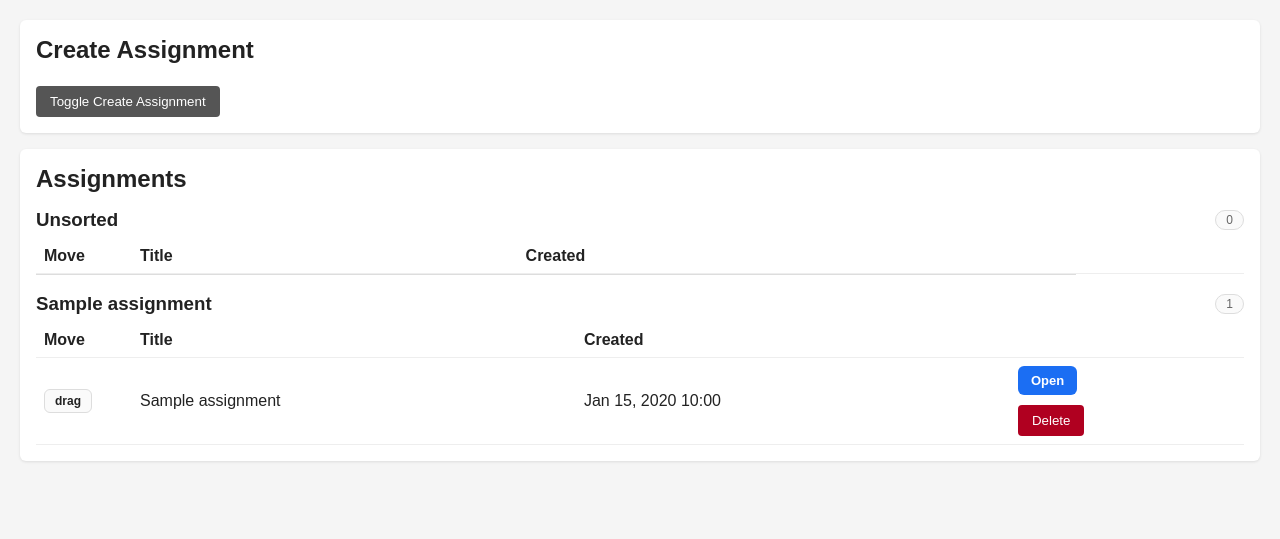
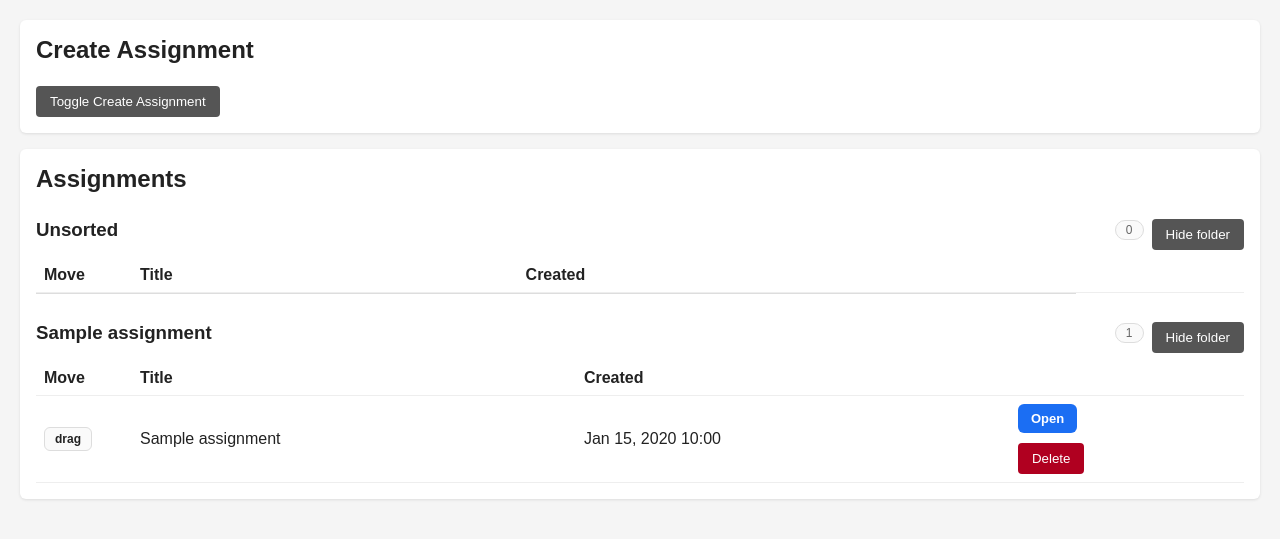
Before and after one commit to ampapacek/SAGE, a Flask app: page /assignments in a window 1280 px wide. Shown: the part 114-653 px from the top of the page. Run offline with Flask 3, Linux system fonts and the light colour scheme; tables that the repository leaves empty hold one stand-in row (values such as "Sample post"); lists and menus that the app fills with data are empty; some libraries are stand-ins or nearby versions.

Commit message:
Add folder show/hide toggles on assignments page

```diff
--- a/app.py
+++ b/app.py
@@ -96,6 +96,8 @@ TRANSLATIONS = {
         "move": "Move",
         "drag_to_move": "Drag to move",
         "move_failed": "Unable to move assignment.",
+        "show_folder": "Show folder",
+        "hide_folder": "Hide folder",
         "title": "Title",
         "create": "Create",
         "created": "Created",
@@ -345,6 +347,8 @@ TRANSLATIONS = {
         "move": "Přesunout",
         "drag_to_move": "Přetáhněte pro přesun",
         "move_failed": "Přesun se nezdařil.",
+        "show_folder": "Zobrazit složku",
+        "hide_folder": "Skrýt složku",
         "title": "Název",
         "create": "Vytvořit",
         "created": "Vytvořeno",
--- a/templates/assignments.html
+++ b/templates/assignments.html
@@ -46,9 +46,21 @@
         <div class="folder-group" data-folder-value="{{ folder.value }}">
           <div class="folder-header">
             <h3>{{ folder.name }}</h3>
-            <span class="folder-count">{{ folder.assignments | length }}</span>
+            <div class="folder-actions">
+              <span class="folder-count">{{ folder.assignments | length }}</span>
+              <button
+                type="button"
+                class="secondary folder-toggle"
+                data-toggle-target="folder-table-{{ loop.index }}"
+                data-show-label="{{ t('show_folder') }}"
+                data-hide-label="{{ t('hide_folder') }}"
+              >
+                {{ t('hide_folder') }}
+              </button>
+            </div>
           </div>
-          <table>
+          <div id="folder-table-{{ loop.index }}">
+            <table>
             <thead>
               <tr>
                 <th class="drag-cell">{{ t('move') }}</th>
@@ -78,7 +90,8 @@
                 </tr>
               {% endfor %}
             </tbody>
-          </table>
+            </table>
+          </div>
           {% if not loop.last %}
             <div class="section-divider"></div>
           {% endif %}
@@ -202,4 +215,24 @@
       });
     })();
   </script>
+  <script>
+    (function () {
+      var toggles = document.querySelectorAll(".folder-toggle");
+      if (!toggles.length) {
+        return;
+      }
+      toggles.forEach(function (button) {
+        var targetId = button.getAttribute("data-toggle-target");
+        var target = document.getElementById(targetId);
+        if (!target) {
+          return;
+        }
+        button.addEventListener("click", function () {
+          var isHidden = target.classList.contains("hidden");
+          target.classList.toggle("hidden");
+          button.textContent = isHidden ? button.dataset.hideLabel : button.dataset.showLabel;
+        });
+      });
+    })();
+  </script>
 {% endblock %}
--- a/templates/base.html
+++ b/templates/base.html
@@ -161,6 +161,7 @@
       .assignment-meta { margin-top: 18px; }
       .folder-header { display: flex; align-items: center; justify-content: space-between; gap: 12px; margin: 16px 0 8px; }
       .folder-header h3 { margin: 0; }
+      .folder-actions { display: inline-flex; align-items: center; gap: 8px; }
       .folder-count { font-size: 12px; color: var(--muted); border: 1px solid var(--border); border-radius: 999px; padding: 2px 10px; background: var(--file-bg); }
       .folder-group.drag-over { outline: 2px dashed var(--accent); outline-offset: 6px; background: var(--file-hover-bg); }
       .drag-cell { width: 80px; }
```
